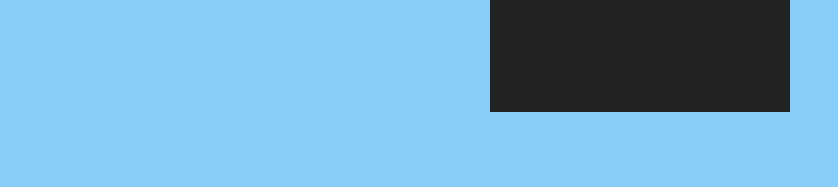
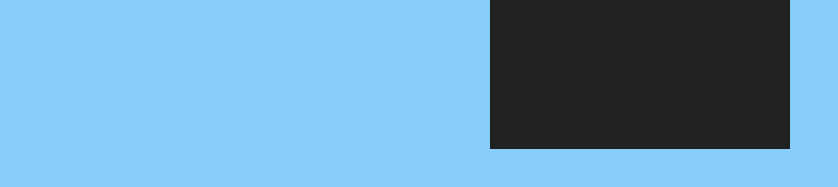
Before and after one commit to mukolakutsil/need_for_JS, a plain HTML site: page index.html in a window 1280 px wide. Shown: the part 551-738 px from the top of the page, without its empty margins (0-838 px from the left). Drawn offline with Linux system fonts and the light colour scheme.

Commit message:
debuggered

```diff
--- a/style.css
+++ b/style.css
@@ -180,7 +180,7 @@ table {
 
 .gameArea {
     width: 300px;
-    height: 663px;
+    height: 700px;
     position: relative;
     margin: 0 auto;
     background-color: #222;
```
